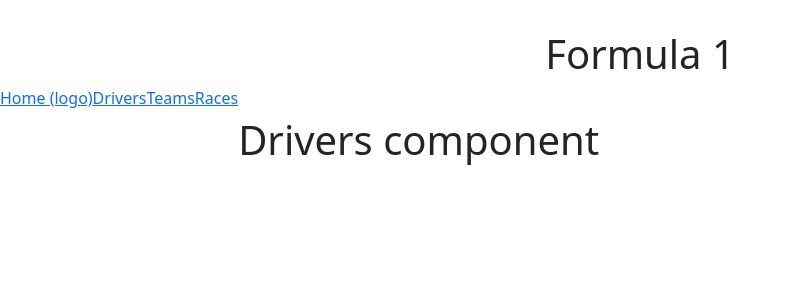
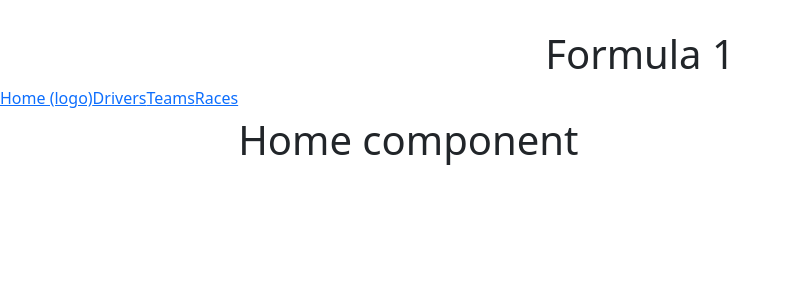
Before and after one commit to it-drafter/formula1, a React app: page /drivers in a window 1280 px wide. Shown: the top 300 px of the page, without its empty margins (0-790 px from the left). Built offline with nearby package versions, Linux system fonts and the light colour scheme.

Commit message:
install file-loader

```diff
--- a/package.json
+++ b/package.json
@@ -16,6 +16,7 @@
     "@babel/preset-react": "^7.18.6",
     "babel-loader": "^9.1.2",
     "css-loader": "^6.7.3",
+    "file-loader": "^6.2.0",
     "html-loader": "^4.2.0",
     "html-webpack-plugin": "^5.5.0",
     "node-sass": "^8.0.0",
--- a/src/components/Drivers.js
+++ b/src/components/Drivers.js
@@ -1,11 +1,11 @@
 import React from 'react';
 
-const Drivers = () => {
+const Home = () => {
   return (
     <>
-      <h1>Drivers component</h1>
+      <h1>Home component</h1>
     </>
   );
 };
 
-export default Drivers;
+export default Home;
```
Also changed, not shown: 1 other file (tests, documents, lock files or other folders).
